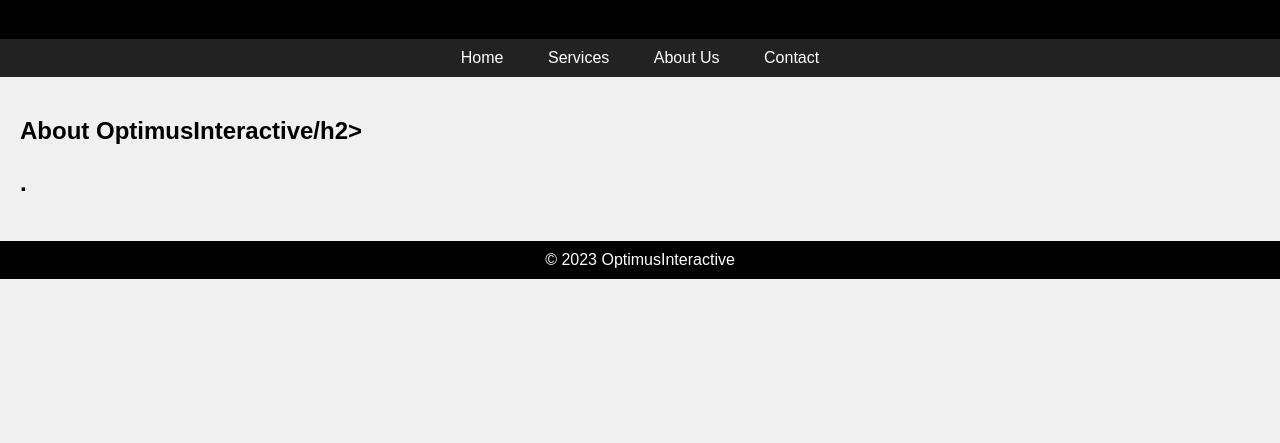
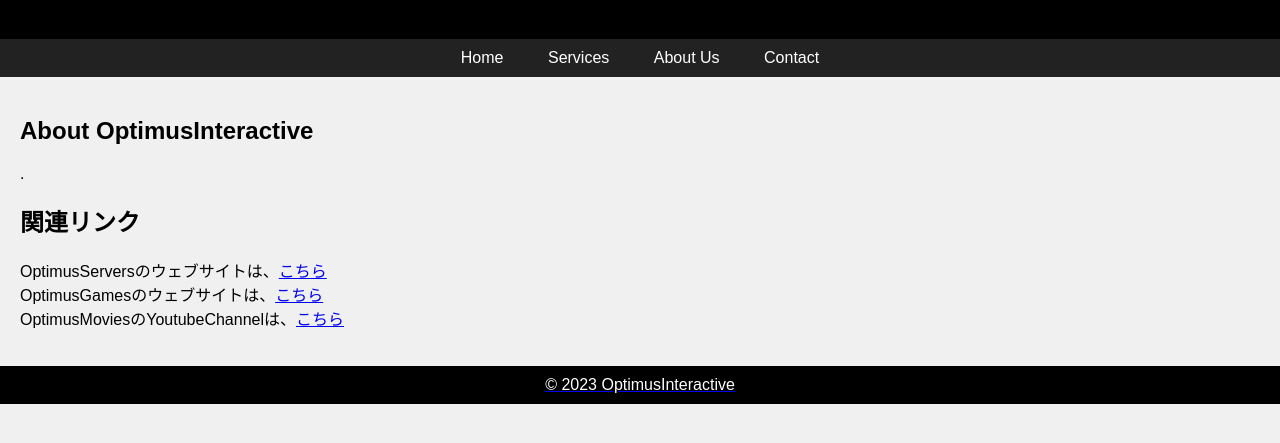
Before and after one commit to kaicyou2532/html_test, a plain HTML site: page index.html in a window 1280 px wide. Shown: the part 81-524 px from the top of the page. Drawn offline with Linux system fonts and the light colour scheme.

Commit message:
Update index.html

```diff
--- a/index.html
+++ b/index.html
@@ -62,8 +62,13 @@
     </nav>
 
     <div class="content">
-        <h2>About OptimusInteractive/h2>
+        <h2>About OptimusInteractive</h2>
         <p>.</p>
+
+        <h2>関連リンク</h2>
+        <p>OptimusServersのウェブサイトは、<a href="https://ucbright2656.github.io/UCB_home/">こちら</a><br>
+        OptimusGamesのウェブサイトは、<a href="https://ucbright2656.github.io/UCB_games">こちら</a><br>
+        OptimusMoviesのYoutubeChannelは、<a href="https://www.youtube.com/@OptimusMovies2532/featured">こちら</p>
     </div>
 
     <footer>
```
